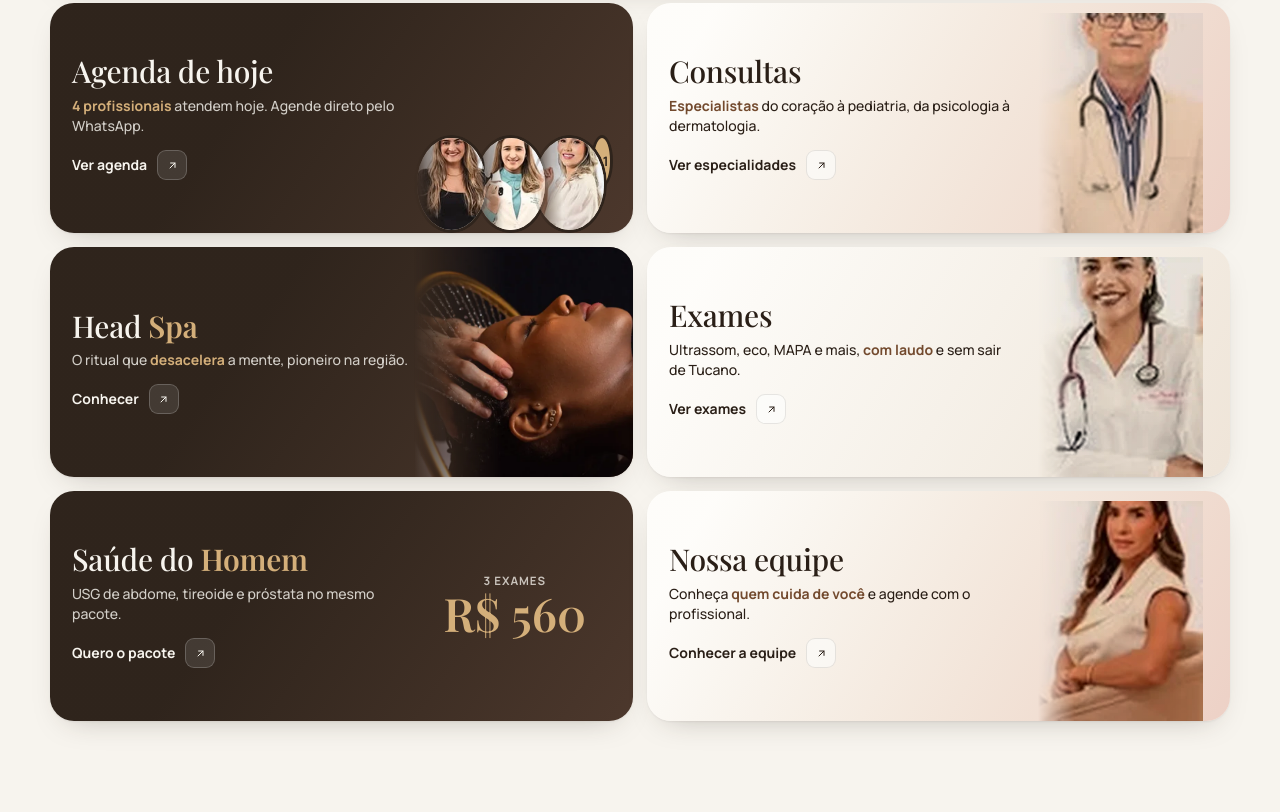
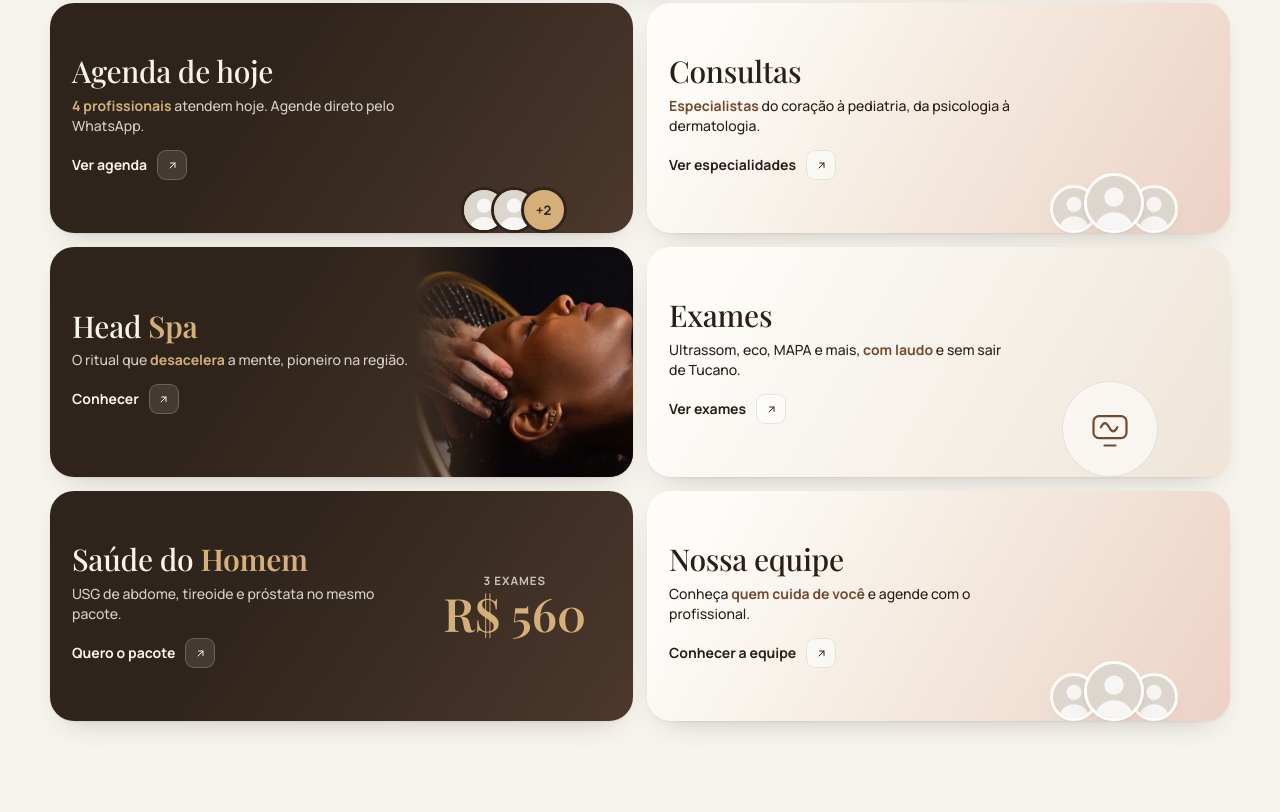
Before and after one commit to clinicalemis/clinicalemis.github.io, a plain HTML site: page index.html in a window 1280 px wide. Shown: the part 768-1580 px from the top of the page. Drawn offline with nearby package versions, Linux system fonts and the light colour scheme; a web font is replaced by a local one.

Commit message:
Troca fotos dos profissionais por avatar vazio
Remove as fotos do corpo clínico e usa avatar padrão (perfil sem foto)
na agenda, na equipe e nos banners.

Co-Authored-By: Claude Opus 5.5 <noreply@anthropic.com>
Claude-Session: https://claude.ai/code/session_01UiifhrtT2rtu3HcDQiCxum

```diff
--- a/index.html
+++ b/index.html
@@ -187,9 +187,16 @@ p strong{color:var(--accent);font-weight:700}
 .b-cafe .go i{background:oklch(100% 0 0 / .1);border-color:oklch(100% 0 0 / .2)}
 .b-cafe .pic img{mix-blend-mode:normal;object-position:30% 45%;mask-image:linear-gradient(90deg,transparent,#000 40%);max-height:none;width:100%}
 .today .pic{align-self:center;padding-right:20px}
+.banner .group{align-self:center;padding-right:14px}
+.banner .group span{position:relative;flex:none;width:48px;height:48px;border-radius:50%;overflow:hidden;border:3px solid var(--paper);margin-left:-14px;box-shadow:var(--shadow)}
+.banner .group span:first-child{margin-left:0}
+.banner .group .g1{width:60px;height:60px;z-index:1}
+.banner .icon{align-self:center;padding-right:22px}
+.banner .icon span{display:grid;place-items:center;width:96px;height:96px;border-radius:50%;background:oklch(100% 0 0 / .55);border:1px solid var(--line);color:var(--accent)}
+.banner .icon .ico{width:44px;height:44px;stroke-width:1.2}
 .stack{display:flex}
-.stack img,.stack span{width:52px;height:52px;border-radius:50%;object-fit:cover;object-position:50% 15%;border:3px solid var(--cafe);margin-left:-16px;background:var(--sand)}
-.stack img:first-child{margin-left:0}
+.stack img,.stack span{flex:none;width:46px;height:46px;border-radius:50%;overflow:hidden;border:3px solid var(--cafe);margin-left:-16px;background:var(--sand)}
+.stack img:first-child,.stack span:first-child{margin-left:0}
 .stack span{display:grid;place-items:center;font-size:13px;font-weight:700;color:var(--cafe);background:var(--champ)}
 .price-tag{align-self:center;justify-self:center;text-align:center;padding-right:18px}
 .price-tag small{display:block;font-size:11.5px;font-weight:700;letter-spacing:.08em;text-transform:uppercase;opacity:.75}
@@ -212,8 +219,11 @@ p strong{color:var(--accent);font-weight:700}
 .day-title span{font-size:13px;color:var(--muted)}
 .slots{display:grid;gap:10px;margin-top:6px}
 .slot{display:grid;grid-template-columns:60px minmax(0,1fr) auto;align-items:center;gap:14px;padding:10px 12px 10px 10px;border-radius:18px;background:var(--bg);border:1px solid var(--line)}
-.ava{width:60px;height:60px;border-radius:14px;object-fit:cover;object-position:50% 12%;background:var(--sand)}
-span.ava{display:grid;place-items:center;font:600 20px var(--serif);background:var(--cafe);color:var(--champ)}
+.ava{width:60px;height:60px;border-radius:50%;overflow:hidden;flex:none}
+/* Avatar vazio (perfil sem foto) */
+.sil{width:100%;height:100%}
+.sil rect{fill:light-dark(oklch(88% .012 70),oklch(36% .015 58))}
+.sil circle,.sil path{fill:light-dark(oklch(97.5% .004 80),oklch(52% .015 58))}
 .slot h3{font:700 15.5px/1.3 var(--sans);letter-spacing:0}
 .slot p{margin:2px 0 0;font-size:13.5px;color:var(--muted)}
 .slot .btn{min-height:44px;padding:0 14px;font-size:13.5px;border-radius:12px}
@@ -281,7 +291,8 @@ span.ava{display:grid;place-items:center;font:600 20px var(--serif);background:v
 .pro img{position:absolute;inset:0;width:100%;height:100%;object-fit:cover;object-position:50% 15%;z-index:-2;transition:scale .5s}
 .pro:hover img{scale:1.04}
 .pro::before{content:"";position:absolute;inset:0;z-index:-1;background:linear-gradient(in oklch 180deg,transparent 45%,oklch(27% .022 58 / .9) 100%)}
-.pro .ini{position:absolute;inset:0;display:grid;place-items:center;font:500 64px var(--serif);color:var(--champ);background:var(--cafe);z-index:-2}
+.pro .ini{position:absolute;inset:0;z-index:-2;background:light-dark(oklch(88% .012 70),oklch(36% .015 58))}
+.pro .ini .sil{position:absolute;left:0;right:0;bottom:12%;width:100%;height:auto}
 .pro .pt{position:absolute;left:14px;right:14px;bottom:14px;display:grid;gap:2px}
 .pro h3{font:700 16px/1.25 var(--sans);letter-spacing:0}
 .pro p{margin:0;font-size:13px;opacity:.85}
@@ -376,7 +387,7 @@ dialog.legal-d .x{float:right}
         <p><strong>Especialistas</strong> do coração à pediatria, da psicologia à dermatologia.</p>
         <span class="go">Ver especialidades<i><svg class="ico" viewBox="0 0 24 24" aria-hidden="true"><path d="M8 16 16 8M9 8h7v7"/></svg></i></span>
       </div>
-      <div class="pic"><img src="img/orlando-jones.webp" width="240" height="320" loading="lazy" alt="Dr. Orlando Jones, pediatra da Lemis"></div>
+      <div class="pic group" aria-hidden="true"><span class="g0"><svg class="sil" viewBox="0 0 64 64" aria-hidden="true"><rect width="64" height="64"/><circle cx="32" cy="25" r="11.5"/><path d="M9 66c0-13.5 10.3-23 23-23s23 9.5 23 23z"/></svg></span><span class="g1"><svg class="sil" viewBox="0 0 64 64" aria-hidden="true"><rect width="64" height="64"/><circle cx="32" cy="25" r="11.5"/><path d="M9 66c0-13.5 10.3-23 23-23s23 9.5 23 23z"/></svg></span><span class="g2"><svg class="sil" viewBox="0 0 64 64" aria-hidden="true"><rect width="64" height="64"/><circle cx="32" cy="25" r="11.5"/><path d="M9 66c0-13.5 10.3-23 23-23s23 9.5 23 23z"/></svg></span></div>
     </a>
     <a class="banner b-cafe rise" href="#head-spa" data-ev="banner_headspa">
       <div class="bt">
@@ -392,7 +403,7 @@ dialog.legal-d .x{float:right}
         <p>Ultrassom, eco, MAPA e mais, <strong>com laudo</strong> e sem sair de Tucano.</p>
         <span class="go">Ver exames<i><svg class="ico" viewBox="0 0 24 24" aria-hidden="true"><path d="M8 16 16 8M9 8h7v7"/></svg></i></span>
       </div>
-      <div class="pic"><img src="img/ana-margarida.webp" width="240" height="320" loading="lazy" alt="Dra. Ana Margarida, ultrassonografista da Lemis"></div>
+      <div class="pic icon" aria-hidden="true"><span><svg class="ico" viewBox="0 0 24 24"><rect x="3" y="5" width="18" height="12" rx="3"/><path d="M7 11c1.5-3 3-3 4.5 0s3 3 4.5 0"/><path d="M9 21h6"/></svg></span></div>
     </a>
     <a class="banner b-cafe rise" data-wa="Olá! Tenho interesse no pacote Saúde do Homem (USG abdome, tireoide e próstata)." data-ev="whatsapp_pacote" href="https://wa.me/5575988367934" target="_blank" rel="noopener">
       <div class="bt">
@@ -408,7 +419,7 @@ dialog.legal-d .x{float:right}
         <p>Conheça <strong>quem cuida de você</strong> e agende com o profissional.</p>
         <span class="go">Conhecer a equipe<i><svg class="ico" viewBox="0 0 24 24" aria-hidden="true"><path d="M8 16 16 8M9 8h7v7"/></svg></i></span>
       </div>
-      <div class="pic"><img src="img/emellin-oliveira.webp" width="240" height="320" loading="lazy" alt="Dra. Emellin Oliveira, psiquiatra da Lemis"></div>
+      <div class="pic group" aria-hidden="true"><span class="g0"><svg class="sil" viewBox="0 0 64 64" aria-hidden="true"><rect width="64" height="64"/><circle cx="32" cy="25" r="11.5"/><path d="M9 66c0-13.5 10.3-23 23-23s23 9.5 23 23z"/></svg></span><span class="g1"><svg class="sil" viewBox="0 0 64 64" aria-hidden="true"><rect width="64" height="64"/><circle cx="32" cy="25" r="11.5"/><path d="M9 66c0-13.5 10.3-23 23-23s23 9.5 23 23z"/></svg></span><span class="g2"><svg class="sil" viewBox="0 0 64 64" aria-hidden="true"><rect width="64" height="64"/><circle cx="32" cy="25" r="11.5"/><path d="M9 66c0-13.5 10.3-23 23-23s23 9.5 23 23z"/></svg></span></div>
     </a>
   </div>
 
@@ -525,21 +536,21 @@ const esc = s => String(s).replace(/[&<>"']/g, c => ({"&":"&amp;","<":"&lt;",">"
 const ARROW = '<i><svg class="ico" viewBox="0 0 24 24" aria-hidden="true"><path d="M8 16 16 8M9 8h7v7"/></svg></i>';
 
 /* ===== PROFISSIONAIS =====
-   foto: arquivo em img/ (deixe "" para mostrar as iniciais) */
+   Sem fotos: todos aparecem com avatar vazio. */
 const PROS = {
-  "mariana-macedo":   {n:"Mariana Macêdo",       e:"Psicóloga",         foto:"img/mariana-macedo.webp"},
-  "juliana-posto":    {n:"Juliana S. Posto",     e:"Nutricionista",     foto:"img/juliana-posto.webp"},
-  "yara-matos":       {n:"Dra. Yara Matos",      e:"Psicóloga",         foto:"img/yara-matos.webp"},
-  "manuela-santos":   {n:"Manuela Santos",       e:"Enfermeira",        foto:"img/manuela-santos.webp"},
-  "emellin-oliveira": {n:"Dra. Emellin Oliveira",e:"Psiquiatria",       foto:"img/emellin-oliveira.webp"},
-  "cassio-watanabi":  {n:"Dr. Cássio Watanabi",  e:"Clínico da dor",    foto:"img/cassio-watanabi.webp"},
-  "joni-araujo":      {n:"Dr. Joni Araújo",      e:"Ultrassonografista",foto:"img/joni-araujo.webp"},
-  "islaine-moraes":   {n:"Islaine Moraes",       e:"Nutricionista",     foto:"img/islaine-moraes.webp"},
-  "ramom-seixas":     {n:"Ramom Seixas",         e:"Fisioterapeuta",    foto:"img/ramom-seixas.webp"},
-  "orlando-jones":    {n:"Dr. Orlando Jones",    e:"Pediatra",          foto:"img/orlando-jones.webp"},
-  "ana-margarida":    {n:"Dra. Ana Margarida",   e:"Ultrassonografista",foto:"img/ana-margarida.webp"},
-  "jonathas-brazil":  {n:"Dr. Jonathas Brazil",  e:"Angiologista",      foto:"img/jonathas-brazil.webp"},
-  "joedson-cruz":     {n:"Dr. Joedson Cruz",     e:"Urologia e cirurgia geral", reg:"CRM 39228 · RQE 27.439", foto:""}
+  "mariana-macedo":   {n:"Mariana Macêdo",       e:"Psicóloga"},
+  "juliana-posto":    {n:"Juliana S. Posto",     e:"Nutricionista"},
+  "yara-matos":       {n:"Dra. Yara Matos",      e:"Psicóloga"},
+  "manuela-santos":   {n:"Manuela Santos",       e:"Enfermeira"},
+  "emellin-oliveira": {n:"Dra. Emellin Oliveira",e:"Psiquiatria"},
+  "cassio-watanabi":  {n:"Dr. Cássio Watanabi",  e:"Clínico da dor"},
+  "joni-araujo":      {n:"Dr. Joni Araújo",      e:"Ultrassonografista"},
+  "islaine-moraes":   {n:"Islaine Moraes",       e:"Nutricionista"},
+  "ramom-seixas":     {n:"Ramom Seixas",         e:"Fisioterapeuta"},
+  "orlando-jones":    {n:"Dr. Orlando Jones",    e:"Pediatra"},
+  "ana-margarida":    {n:"Dra. Ana Margarida",   e:"Ultrassonografista"},
+  "jonathas-brazil":  {n:"Dr. Jonathas Brazil",  e:"Angiologista"},
+  "joedson-cruz":     {n:"Dr. Joedson Cruz",     e:"Urologia e cirurgia geral", reg:"CRM 39228 · RQE 27.439"}
 };
 
 /* ===== AGENDA =====
@@ -612,6 +623,7 @@ document.getElementById("nPros").textContent = Object.keys(PROS).length;
 const today = new Date(); today.setHours(12, 0, 0, 0);
 const iso = d => d.getFullYear() + "-" + String(d.getMonth() + 1).padStart(2, "0") + "-" + String(d.getDate()).padStart(2, "0");
 const week = Array.from({length: 7}, (_, i) => { const d = new Date(today); d.setDate(today.getDate() + i); return d; });
+const SIL = '<svg class="sil" viewBox="0 0 64 64" aria-hidden="true"><rect width="64" height="64"/><circle cx="32" cy="25" r="11.5"/><path d="M9 66c0-13.5 10.3-23 23-23s23 9.5 23 23z"/></svg>';
 const initials = p => p.n.replace(/^Dra?\.\s*/, "").split(" ").map(w => w[0]).slice(0, 2).join("");
 const prosOn = d => (AGENDA[iso(d)] || []).map(k => PROS[k]).filter(Boolean);
 const tabs = document.getElementById("tabs"), panel = document.getElementById("dayPanel");
@@ -623,7 +635,7 @@ function showDay(i, focus) {
   const d = week[i], label = d.toLocaleDateString("pt-BR", {weekday: "long", day: "2-digit", month: "long"}), list = prosOn(d);
   panel.innerHTML = list.length
     ? `<div class="day-title"><strong>${esc(label.charAt(0).toUpperCase() + label.slice(1))}</strong><span>${list.length} ${list.length > 1 ? "profissionais" : "profissional"}</span></div><div class="slots">` +
-      list.map(p => `<article class="slot">${p.foto ? `<img class="ava" src="${esc(p.foto)}" alt="Foto de ${esc(p.n)}" width="60" height="60" loading="lazy" decoding="async">` : `<span class="ava" aria-hidden="true">${esc(initials(p))}</span>`}
+      list.map(p => `<article class="slot"><span class="ava" aria-hidden="true">${SIL}</span>
         <div><h3>${esc(p.n)}</h3><p>${esc(p.e)}</p></div>
         <a class="btn btn-cafe" target="_blank" rel="noopener" data-ev="whatsapp_agenda" data-label="${esc(p.n)}" aria-label="Agendar com ${esc(p.n)}"
            href="${esc(waLink(`Olá! Quero agendar com ${p.n} (${p.e}) para ${label}.`))}">Agendar</a></article>`).join("") + `</div>`
@@ -641,14 +653,14 @@ showDay(0);
 const todayList = prosOn(today), stack = document.getElementById("todayStack");
 if (todayList.length) {
   document.getElementById("todayText").innerHTML = `<strong>${todayList.length} ${todayList.length > 1 ? "profissionais" : "profissional"}</strong> ${todayList.length > 1 ? "atendem" : "atende"} hoje. Agende direto pelo WhatsApp.`;
-  stack.innerHTML = todayList.slice(0, 3).map(p => p.foto ? `<img src="${esc(p.foto)}" alt="" width="52" height="52">` : `<span>${esc(initials(p))}</span>`).join("") + (todayList.length > 3 ? `<span>+${todayList.length - 3}</span>` : "");
+  stack.innerHTML = todayList.slice(0, 2).map(() => `<span>${SIL}</span>`).join("") + (todayList.length > 2 ? `<span>+${todayList.length - 2}</span>` : "");
 } else {
   const next = week.slice(1).find(d => prosOn(d).length);
   if (next) {
     const nl = prosOn(next);
     document.getElementById("todayTitle").textContent = "Próxima agenda";
     document.getElementById("todayText").innerHTML = `<strong>${esc(next.toLocaleDateString("pt-BR", {weekday: "long"}))}</strong>: ${nl.length} ${nl.length > 1 ? "profissionais" : "profissional"}. Agende pelo WhatsApp.`;
-    stack.innerHTML = nl.slice(0, 3).map(p => p.foto ? `<img src="${esc(p.foto)}" alt="" width="52" height="52">` : `<span>${esc(initials(p))}</span>`).join("");
+    stack.innerHTML = nl.slice(0, 2).map(() => `<span>${SIL}</span>`).join("");
   }
 }
 
@@ -693,7 +705,7 @@ const daysOf = k => [...new Set(Object.keys(AGENDA).filter(d => AGENDA[d].includ
 const team = document.getElementById("team");
 team.innerHTML = Object.entries(PROS).map(([k, p]) => { const dd = daysOf(k); return `<a class="pro" target="_blank" rel="noopener" data-ev="whatsapp_profissional" data-label="${esc(p.n)}"
    aria-label="${esc(p.n)}, ${esc(p.e)}. Agendar pelo WhatsApp" href="${esc(waLink(`Olá! Gostaria de agendar com ${p.n} (${p.e}).`))}">
-   ${p.foto ? `<img src="${esc(p.foto)}" alt="" width="240" height="320" loading="lazy" decoding="async">` : `<span class="ini" aria-hidden="true">${esc(initials(p))}</span>`}
+   <span class="ini" aria-hidden="true">${SIL}</span>
    <div class="pt"><h3>${esc(p.n)}</h3><p>${esc(p.e)}</p>${p.reg ? `<p>${esc(p.reg)}</p>` : ""}${dd.length ? `<span class="when">Nesta semana: ${esc(dd.join(", "))}</span>` : ""}</div></a>`; }).join("");
 document.querySelectorAll(".arrow").forEach(b => b.addEventListener("click", () => team.scrollBy({left: +b.dataset.dir * team.clientWidth * .75, behavior: "smooth"})));
 team.addEventListener("keydown", e => { if (e.key === "ArrowRight" || e.key === "ArrowLeft") { team.scrollBy({left: (e.key === "ArrowRight" ? 1 : -1) * 240, behavior: "smooth"}); e.preventDefault(); } });
```
Also changed, not shown: img/ana-margarida.webp (deleted), img/cassio-watanabi.webp (deleted), img/emellin-oliveira.webp (deleted), img/islaine-moraes.webp (deleted), img/jonathas-brazil.webp (deleted), img/joni-araujo.webp (deleted), img/juliana-posto.webp (deleted), img/manuela-santos.webp (deleted), img/mariana-macedo.webp (deleted), img/orlando-jones.webp (deleted), img/ramom-seixas.webp (deleted), img/yara-matos.webp (deleted).
